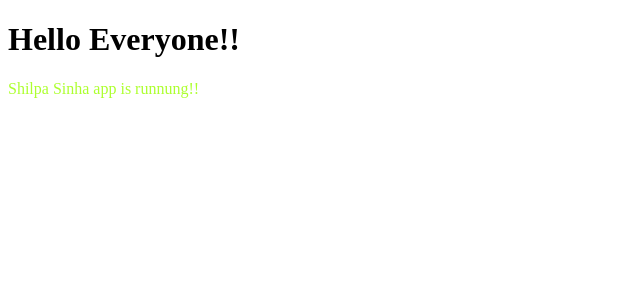
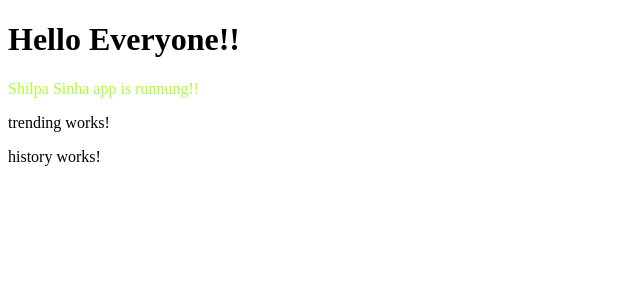
Before and after one commit to Shilpa3107/Angularcodes, an Angular app: page / in a window 1280 px wide. Shown: the top 300 px of the page, without its empty margins (0-640 px from the left). Built offline with nearby package versions, Linux system fonts and the light colour scheme.

Commit message:
rendering the components

```diff
--- a/src/app/app.component.html
+++ b/src/app/app.component.html
@@ -1,2 +1,4 @@
 <h1>Hello Everyone!!</h1>
 <p style="color: greenyellow">{{title}} app is runnung!!</p>
+<app-trending></app-trending>
+<app-history></app-history>
```
